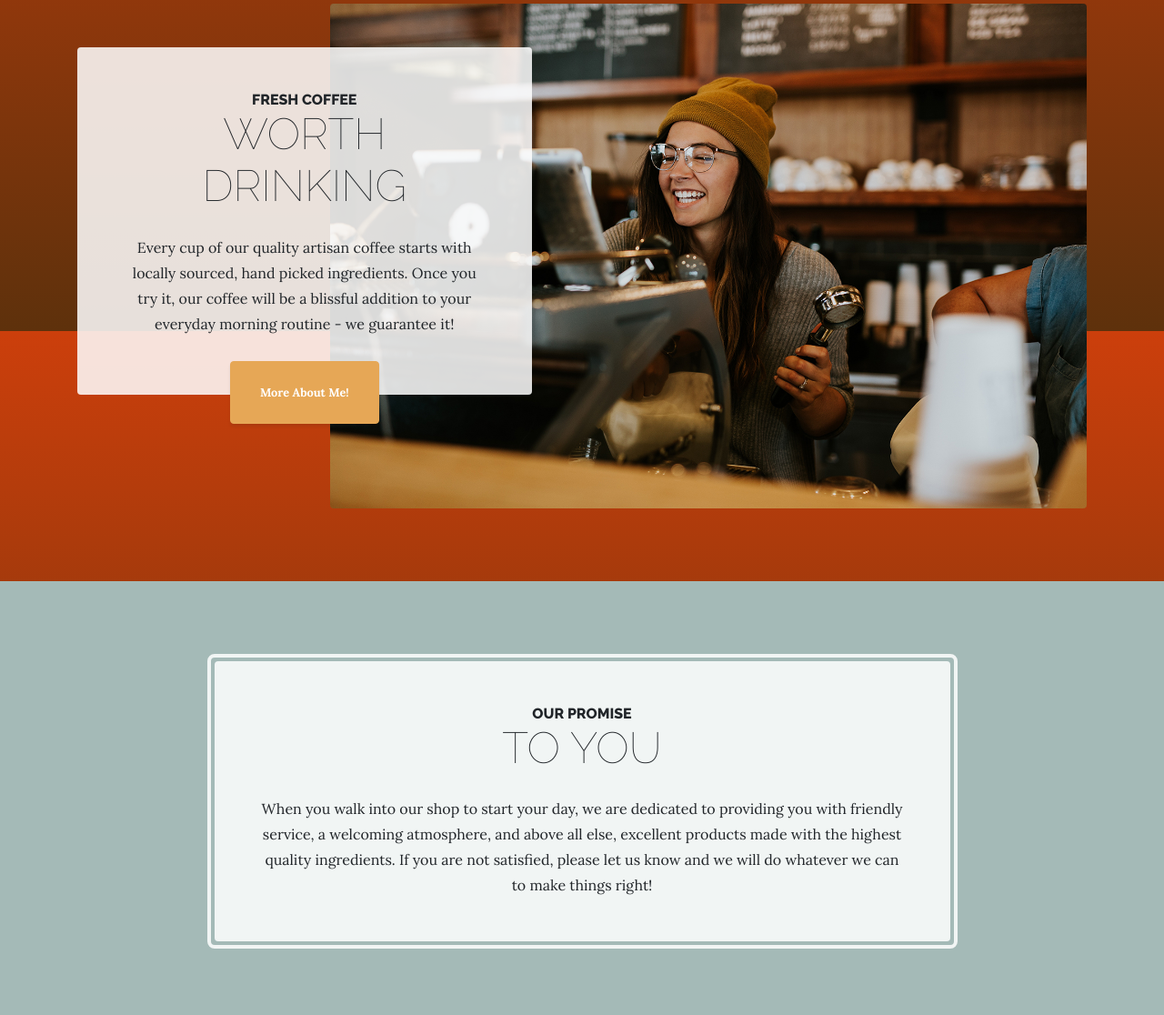
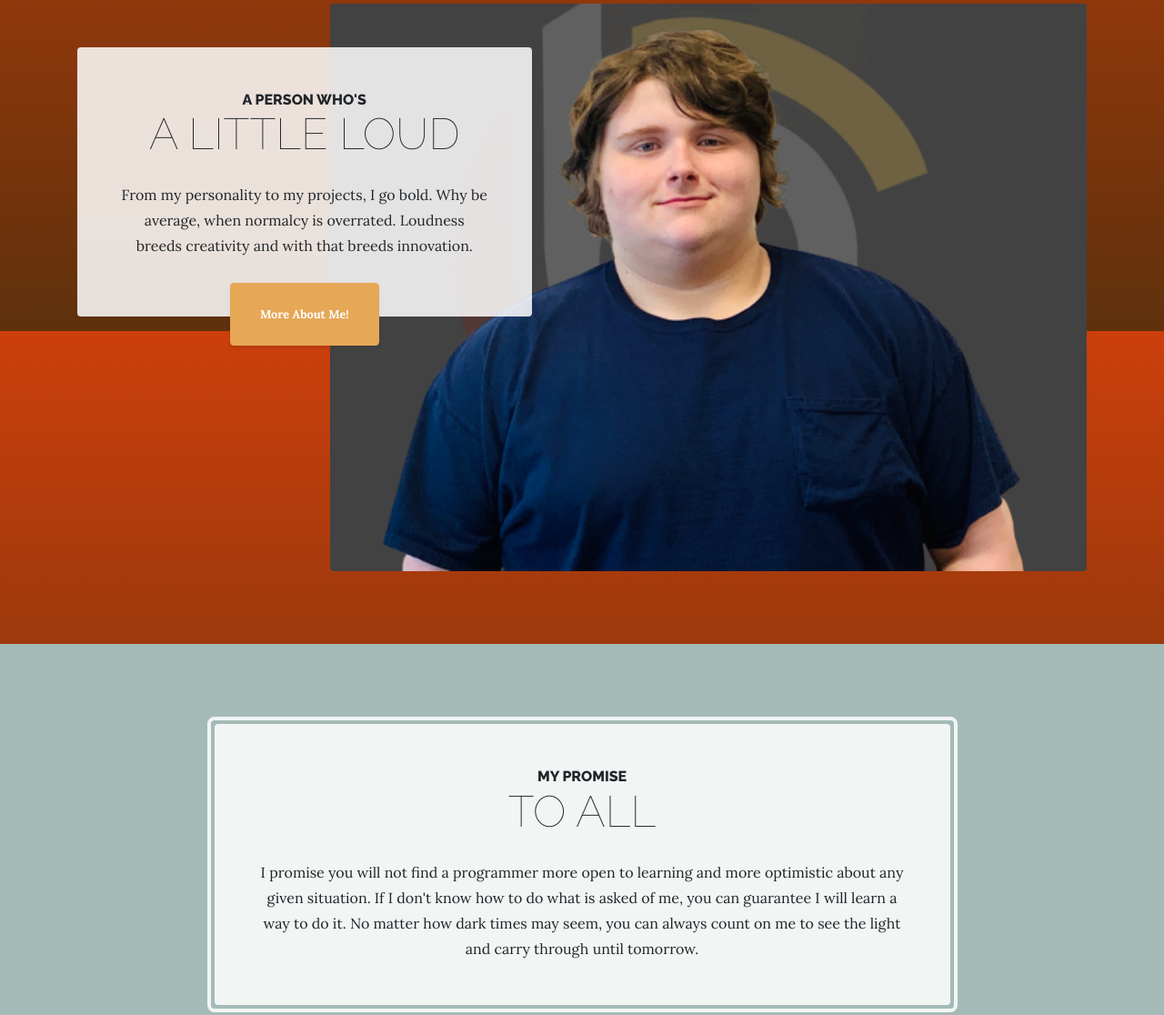
Before and after one commit to ChristopherLLyons/christopherllyons.github.io, a website: page index.html in a window 1280 px wide. Shown: the part 436-1552 px from the top of the page at 91% size. Drawn offline with Linux system fonts and the light colour scheme.

Commit message:
Updated the homepage of the website.

```diff
--- a/index.html
+++ b/index.html
@@ -60,13 +60,13 @@
   <section class="page-section clearfix">
     <div class="container">
       <div class="intro">
-        <img class="intro-img img-fluid mb-3 mb-lg-0 rounded" src="img/intro.jpg" alt="">
+        <img class="intro-img img-fluid mb-3 mb-lg-0 rounded" src="img/IMG_3122-removebg-preview copy (1).png" alt="A picture of me.">
         <div class="intro-text left-0 text-center bg-faded p-5 rounded">
           <h2 class="section-heading mb-4">
-            <span class="section-heading-upper">Fresh Coffee</span>
-            <span class="section-heading-lower">Worth Drinking</span>
+            <span class="section-heading-upper">A Person who's</span>
+            <span class="section-heading-lower">A Little Loud</span>
           </h2>
-          <p class="mb-3">Every cup of our quality artisan coffee starts with locally sourced, hand picked ingredients. Once you try it, our coffee will be a blissful addition to your everyday morning routine - we guarantee it!
+          <p class="mb-3">From my personality to my projects, I go bold. Why be average, when normalcy is overrated. Loudness breeds creativity and with that breeds innovation.
           </p>
           <div class="intro-button mx-auto">
             <a class="btn btn-primary btn-xl" href="about.html">More About Me!</a>
@@ -82,10 +82,10 @@
         <div class="col-xl-9 mx-auto">
           <div class="cta-inner text-center rounded">
             <h2 class="section-heading mb-4">
-              <span class="section-heading-upper">Our Promise</span>
-              <span class="section-heading-lower">To You</span>
+              <span class="section-heading-upper">My Promise</span>
+              <span class="section-heading-lower">To All</span>
             </h2>
-            <p class="mb-0">When you walk into our shop to start your day, we are dedicated to providing you with friendly service, a welcoming atmosphere, and above all else, excellent products made with the highest quality ingredients. If you are not satisfied, please let us know and we will do whatever we can to make things right!</p>
+            <p class="mb-0">I promise you will not find a programmer more open to learning and more optimistic about any given situation. If I don't know how to do what is asked of me, you can guarantee I will learn a way to do it. No matter how dark times may seem, you can always count on me to see the light and carry through until tomorrow.</p>
           </div>
         </div>
       </div>
```
Also changed, not shown: img/IMG_3122-removebg-preview copy (1).png (added), 1 other file.
